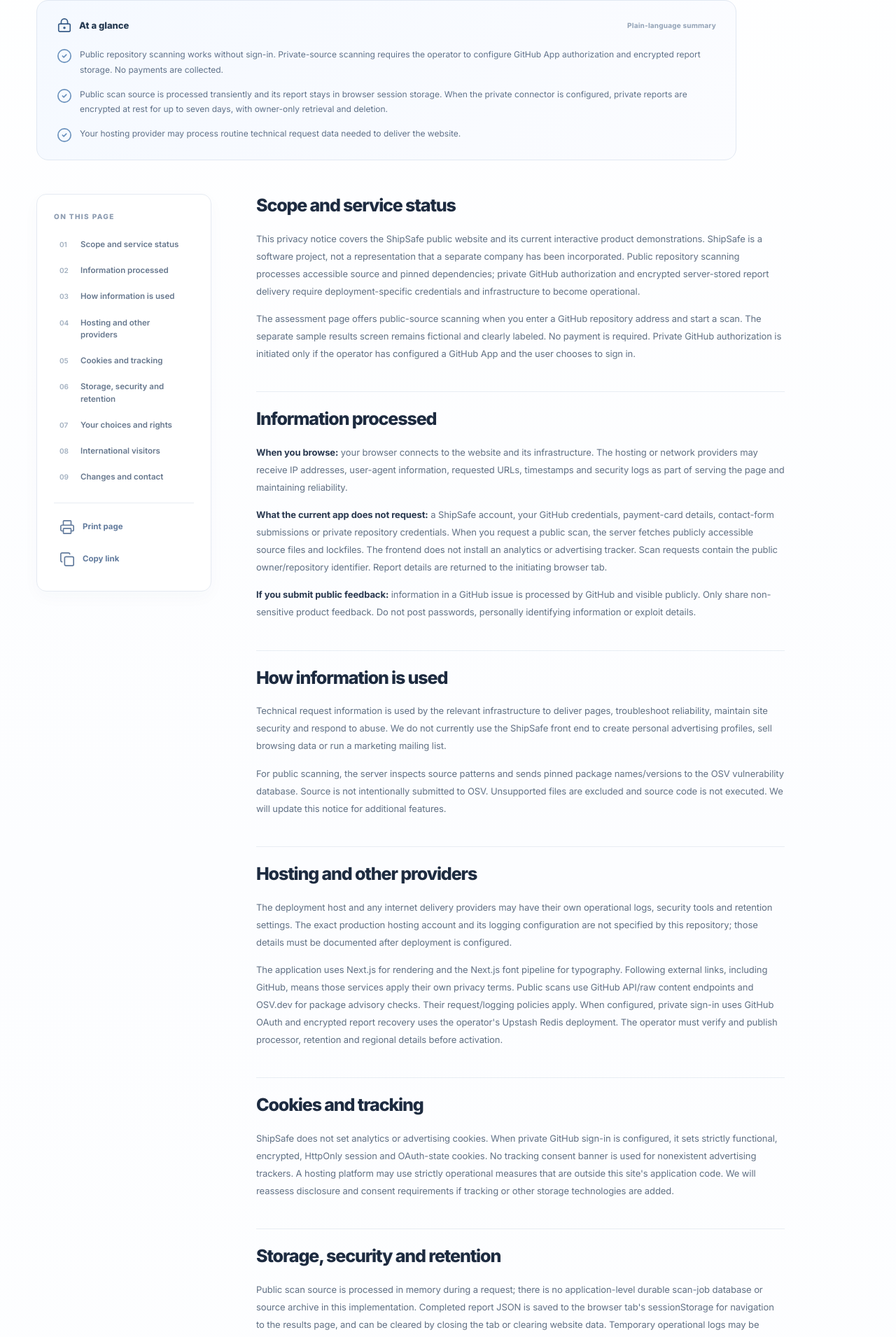
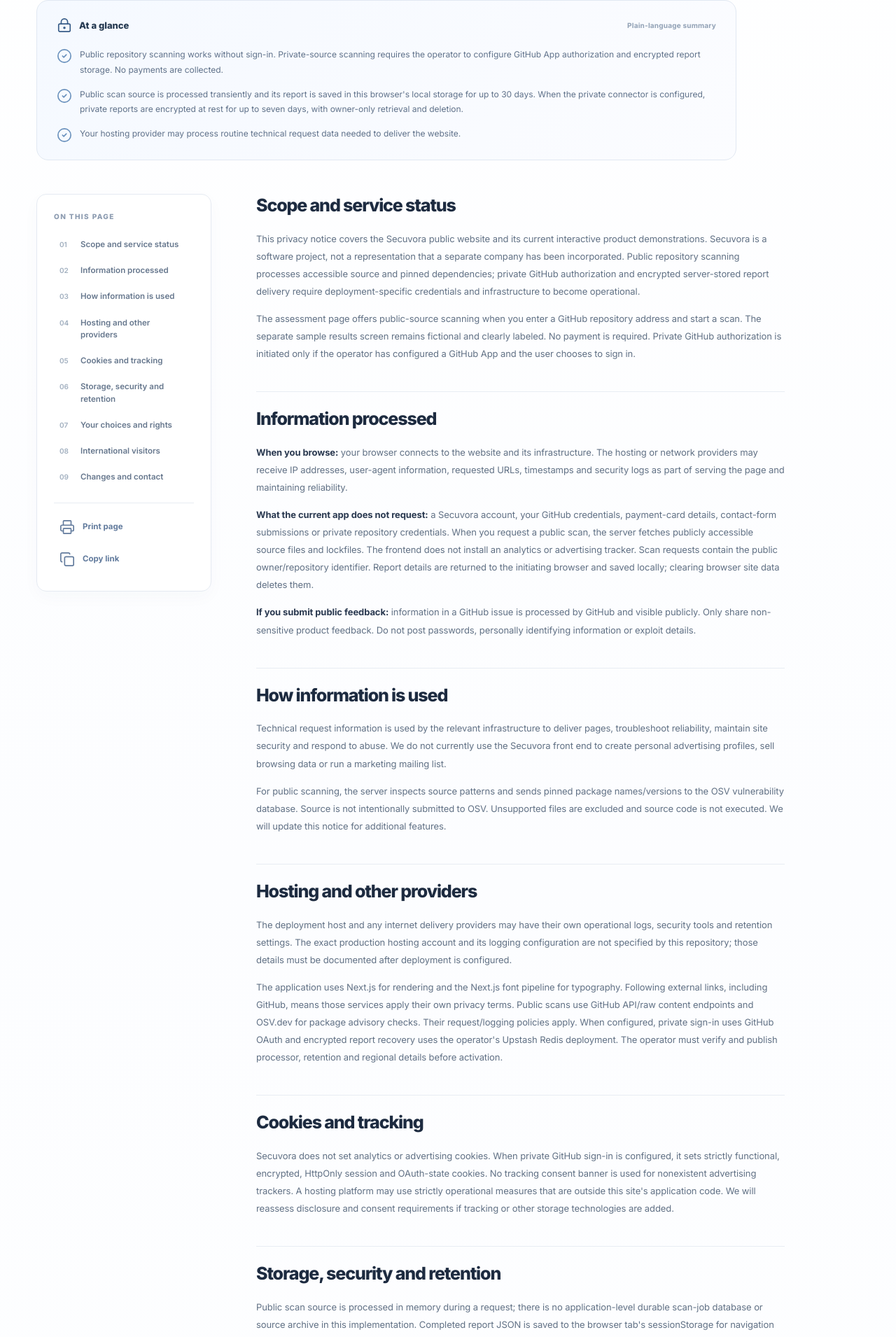
Before and after one commit to helloskyorigin/Safe-sure, a Next.js app: page /privacy in a window 1280 px wide. Shown: the part 580-2490 px from the top of the page at 70% size. Built offline with nearby package versions, Linux system fonts and the light colour scheme.

Commit message:
brand/legal: Secuvora security agent copy and accurate public report retention

```diff
--- a/app/privacy/page.tsx
+++ b/app/privacy/page.tsx
@@ -3,8 +3,8 @@ import Link from "next/link";
 import LegalPage, { type LegalSection } from "@/components/LegalPage";
 
 export const metadata: Metadata = {
-  title: "Privacy Policy | ShipSafe",
-  description: "Read how ShipSafe's website handles technical data, what is not collected, your choices and what changes when assessments launch.",
+  title: "Privacy Policy | Secuvora",
+  description: "Read how Secuvora's website handles technical data, what is not collected, your choices and what changes when assessments launch.",
 };
 
 const sections: LegalSection[] = [
@@ -24,28 +24,28 @@ export default function PrivacyPage() {
     <LegalPage
       eyebrow="POLICY / PRIVACY"
       title="Privacy policy."
-      lead="A transparent account of what happens when you visit ShipSafe, which data we do not yet collect, and how this notice will evolve."
+      lead="A transparent account of what happens when you visit Secuvora, which data we do not yet collect, and how this notice will evolve."
       sections={sections}
       summary={[
         "Public repository scanning works without sign-in. Private-source scanning requires the operator to configure GitHub App authorization and encrypted report storage. No payments are collected.",
-        "Public scan source is processed transiently and its report stays in browser session storage. When the private connector is configured, private reports are encrypted at rest for up to seven days, with owner-only retrieval and deletion.",
+        "Public scan source is processed transiently and its report is saved in this browser's local storage for up to 30 days. When the private connector is configured, private reports are encrypted at rest for up to seven days, with owner-only retrieval and deletion.",
         "Your hosting provider may process routine technical request data needed to deliver the website.",
       ]}
     >
       <section id="scope" className="legal-section">
         <h2>Scope and service status</h2>
-        <p>This privacy notice covers the ShipSafe public website and its current interactive product demonstrations. ShipSafe is a software project, not a representation that a separate company has been incorporated. Public repository scanning processes accessible source and pinned dependencies; private GitHub authorization and encrypted server-stored report delivery require deployment-specific credentials and infrastructure to become operational.</p>
+        <p>This privacy notice covers the Secuvora public website and its current interactive product demonstrations. Secuvora is a software project, not a representation that a separate company has been incorporated. Public repository scanning processes accessible source and pinned dependencies; private GitHub authorization and encrypted server-stored report delivery require deployment-specific credentials and infrastructure to become operational.</p>
         <p>The assessment page offers public-source scanning when you enter a GitHub repository address and start a scan. The separate sample results screen remains fictional and clearly labeled. No payment is required. Private GitHub authorization is initiated only if the operator has configured a GitHub App and the user chooses to sign in.</p>
       </section>
       <section id="data" className="legal-section">
         <h2>Information processed</h2>
         <p><strong>When you browse:</strong> your browser connects to the website and its infrastructure. The hosting or network providers may receive IP addresses, user-agent information, requested URLs, timestamps and security logs as part of serving the page and maintaining reliability.</p>
-        <p><strong>What the current app does not request:</strong> a ShipSafe account, your GitHub credentials, payment-card details, contact-form submissions or private repository credentials. When you request a public scan, the server fetches publicly accessible source files and lockfiles. The frontend does not install an analytics or advertising tracker. Scan requests contain the public owner/repository identifier. Report details are returned to the initiating browser tab.</p>
+        <p><strong>What the current app does not request:</strong> a Secuvora account, your GitHub credentials, payment-card details, contact-form submissions or private repository credentials. When you request a public scan, the server fetches publicly accessible source files and lockfiles. The frontend does not install an analytics or advertising tracker. Scan requests contain the public owner/repository identifier. Report details are returned to the initiating browser and saved locally; clearing browser site data deletes them.</p>
         <p><strong>If you submit public feedback:</strong> information in a GitHub issue is processed by GitHub and visible publicly. Only share non-sensitive product feedback. Do not post passwords, personally identifying information or exploit details.</p>
       </section>
       <section id="uses" className="legal-section">
         <h2>How information is used</h2>
-        <p>Technical request information is used by the relevant infrastructure to deliver pages, troubleshoot reliability, maintain site security and respond to abuse. We do not currently use the ShipSafe front end to create personal advertising profiles, sell browsing data or run a marketing mailing list.</p>
+        <p>Technical request information is used by the relevant infrastructure to deliver pages, troubleshoot reliability, maintain site security and respond to abuse. We do not currently use the Secuvora front end to create personal advertising profiles, sell browsing data or run a marketing mailing list.</p>
         <p>For public scanning, the server inspects source patterns and sends pinned package names/versions to the OSV vulnerability database. Source is not intentionally submitted to OSV. Unsupported files are excluded and source code is not executed. We will update this notice for additional features.</p>
       </section>
       <section id="providers" className="legal-section">
@@ -55,7 +55,7 @@ export default function PrivacyPage() {
       </section>
       <section id="cookies" className="legal-section">
         <h2>Cookies and tracking</h2>
-        <p>ShipSafe does not set analytics or advertising cookies. When private GitHub sign-in is configured, it sets strictly functional, encrypted, HttpOnly session and OAuth-state cookies. No tracking consent banner is used for nonexistent advertising trackers. A hosting platform may use strictly operational measures that are outside this site's application code. We will reassess disclosure and consent requirements if tracking or other storage technologies are added.</p>
+        <p>Secuvora does not set analytics or advertising cookies. When private GitHub sign-in is configured, it sets strictly functional, encrypted, HttpOnly session and OAuth-state cookies. No tracking consent banner is used for nonexistent advertising trackers. A hosting platform may use strictly operational measures that are outside this site's application code. We will reassess disclosure and consent requirements if tracking or other storage technologies are added.</p>
       </section>
       <section id="storage" className="legal-section">
         <h2>Storage, security and retention</h2>
@@ -64,18 +64,18 @@ export default function PrivacyPage() {
       </section>
       <section id="rights" className="legal-section">
         <h2>Your choices and rights</h2>
-        <p>You can browse without submitting information to a ShipSafe user account. Where applicable law gives you rights to access, correction, erasure, grievance redressal or other controls over personal information, the applicable operator must provide a suitable private request channel and verify requests where necessary.</p>
+        <p>You can browse without submitting information to a Secuvora user account. Where applicable law gives you rights to access, correction, erasure, grievance redressal or other controls over personal information, the applicable operator must provide a suitable private request channel and verify requests where necessary.</p>
         <p>At present, there is no private data-rights inbox advertised on the site. Please do not submit sensitive requests through public issues. A private privacy and support contact method must be configured and published before private source access, payment details or customer accounts are enabled. The current <Link href="/contact">contact page</Link> explains available non-sensitive feedback channels.</p>
       </section>
       <section id="international" className="legal-section">
         <h2>International visitors</h2>
-        <p>ShipSafe may be viewed from different locations. Technical requests can be processed where the website host and network providers operate. We will disclose actual hosting regions, relevant processors and any cross-border processing mechanisms before the launch of data-intensive services. Applicable local laws continue to govern where relevant.</p>
+        <p>Secuvora may be viewed from different locations. Technical requests can be processed where the website host and network providers operate. We will disclose actual hosting regions, relevant processors and any cross-border processing mechanisms before the launch of data-intensive services. Applicable local laws continue to govern where relevant.</p>
       </section>
       <section id="changes" className="legal-section">
         <h2>Changes and contact</h2>
         <p>This notice is reviewed when the website's behavior changes. Material changes to collected data, processing purposes, service providers or user controls should be published before the affected functionality becomes available, with an updated revision date.</p>
         <p>For general non-sensitive questions visit <Link href="/contact">Contact</Link>. Security-specific information is available in our <Link href="/security">security practices</Link>. Do not share secret credentials or private code through public channels.</p>
-        <p className="legal-note"><strong>Current status:</strong> ShipSafe is an operational website preview, a limited real public-source scanner, not a penetration test or comprehensive security audit. This policy describes the implementation at the date shown above.</p>
+        <p className="legal-note"><strong>Current status:</strong> Secuvora is an operational website preview, a limited real public-source scanner, not a penetration test or comprehensive security audit. This policy describes the implementation at the date shown above.</p>
       </section>
     </LegalPage>
   );
```
